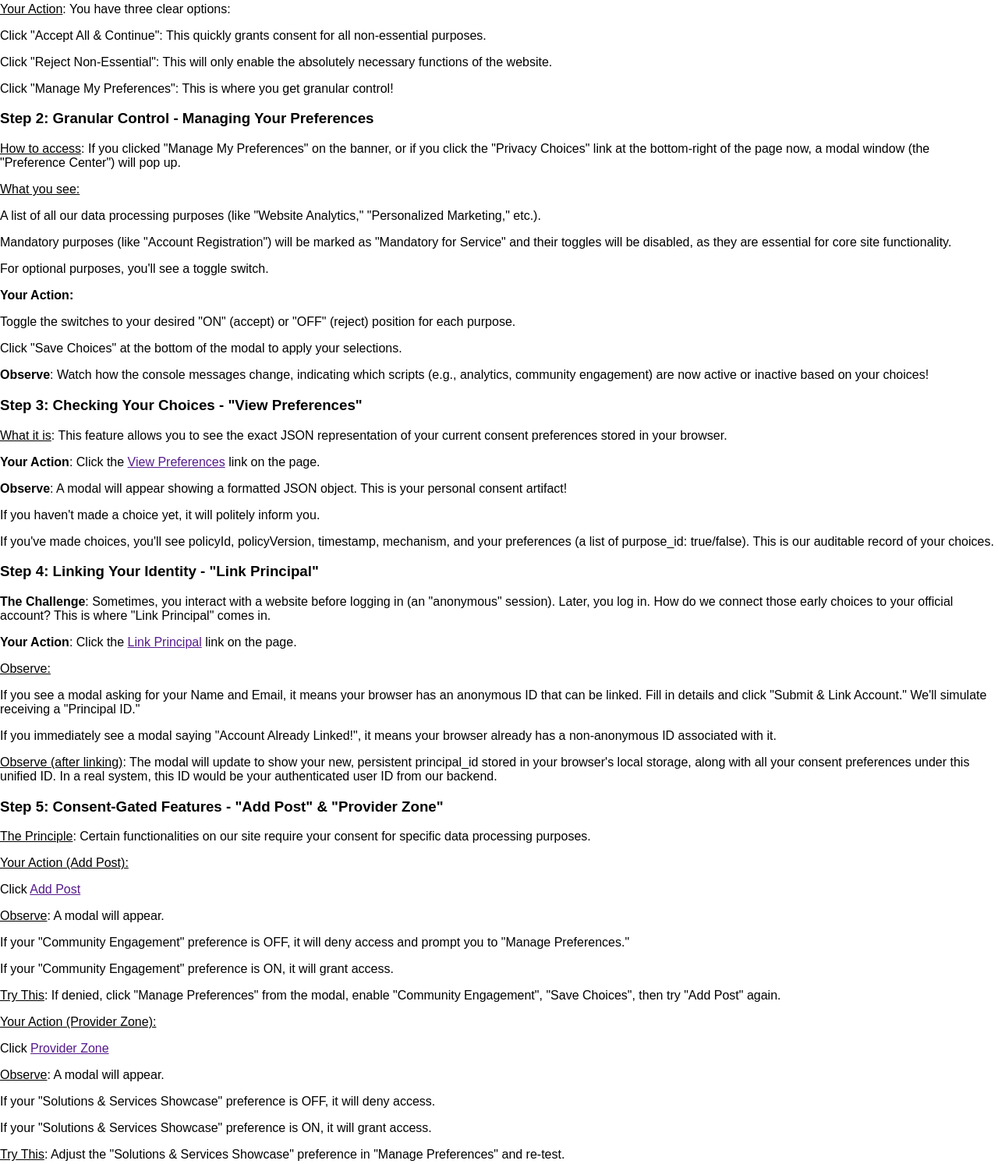
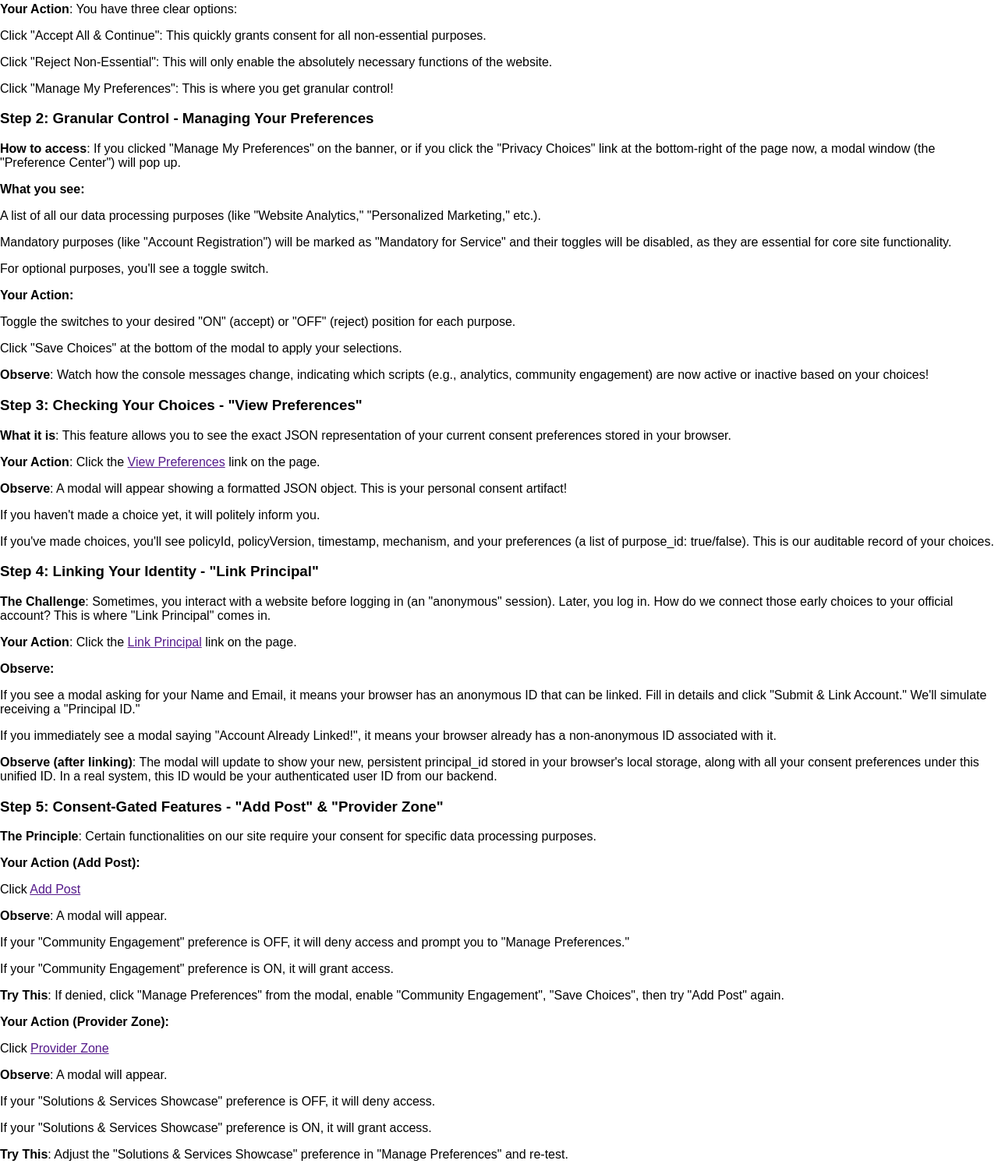
Before and after one commit to tsi-cooperative/tsi-dpdp-cms, a plain HTML site: page sdk/js/index.html in a window 1280 px wide. Shown: the part 1115-2608 px from the top of the page at 78% size. Drawn offline with Linux system fonts and the light colour scheme; no server answers; files whose address does not match are found by name.

Commit message:
text change

```diff
--- a/sdk/js/index.html
+++ b/sdk/js/index.html
@@ -186,15 +186,15 @@
 
 <h3>We Collect Data For These Core Purposes</h3>
 
-<p><u>Account Registration & Management</u>: To create and manage your business or professional account, enable login, and provide access to exclusive content and services on the TSI Coop website. This data is essential for you to have an account with us.</p>
+<p><strong>Account Registration & Management</strong>: To create and manage your business or professional account, enable login, and provide access to exclusive content and services on the TSI Coop website. This data is essential for you to have an account with us.</p>
 
-<p><u>Website Analytics & Performance</u>: To understand how visitors use our website, which pages are most popular, and identify areas for improvement. This helps us enhance your browse experience and site performance.</p>
+<p><strong>Website Analytics & Performance</strong>: To understand how visitors use our website, which pages are most popular, and identify areas for improvement. This helps us enhance your browse experience and site performance.</p>
 
-<p><u>Community Engagement</u>: Your community interactions such as technical posts, meetings/webinars invite, enquiries, RFPs, testimonials, support requests and grievances. This helps us offer stakeholder collaboration in the MSME tech ecosystem.</p>
+<p><strong>Community Engagement</strong>: Your community interactions such as technical posts, meetings/webinars invite, enquiries, RFPs, testimonials, support requests and grievances. This helps us offer stakeholder collaboration in the MSME tech ecosystem.</p>
 
-<p><u>Solutions & Services Showcase</u>: Solutions and Services that will help the MSMEs & Professionals to discover and benefit. This will help us expand the reach of local providers.</p>
+<p><strong>Solutions & Services Showcase</strong>: Solutions and Services that will help the MSMEs & Professionals to discover and benefit. This will help us expand the reach of local providers.</p>
 
-<p><u>Maturity Assessments</u>: Digital Maturity Assessments of businesses and Capability Maturity Assessment of local providers. This helps us offer Ratings & advise on areas of improvement. </p>
+<p><strong>Maturity Assessments</strong>: Digital Maturity Assessments of businesses and Capability Maturity Assessment of local providers. This helps us offer Ratings & advise on areas of improvement. </p>
 
 <h3>The Data Fields Involved Include</h3>
 
@@ -215,7 +215,7 @@
 
 <p>What you see: When you first visit the site (or if your consent has expired), a Consent Banner will appear at the bottom of your screen (see below). This is our way of giving you clear notice as soon as you arrive.</p>
 
-<p><u>Your Action</u>: You have three clear options:</p>
+<p><strong>Your Action</strong>: You have three clear options:</p>
 
 <p>Click "Accept All & Continue": This quickly grants consent for all non-essential purposes.</p>
 
@@ -225,9 +225,9 @@
 
 <h3>Step 2: Granular Control - Managing Your Preferences</h3>
 
-<p><u>How to access</u>: If you clicked "Manage My Preferences" on the banner, or if you click the "Privacy Choices" link at the bottom-right of the page now, a modal window (the "Preference Center") will pop up.</p>
+<p><strong>How to access</strong>: If you clicked "Manage My Preferences" on the banner, or if you click the "Privacy Choices" link at the bottom-right of the page now, a modal window (the "Preference Center") will pop up.</p>
 
-<p><u>What you see:</u></p>
+<p><strong>What you see:</strong></p>
 
 <p>A list of all our data processing purposes (like "Website Analytics," "Personalized Marketing," etc.).</p>
 
@@ -245,7 +245,7 @@
 
 <h3>Step 3: Checking Your Choices - "View Preferences"</h3>
 
-<p><u>What it is</u>: This feature allows you to see the exact JSON representation of your current consent preferences stored in your browser.</p>
+<p><strong>What it is</strong>: This feature allows you to see the exact JSON representation of your current consent preferences stored in your browser.</p>
 
 <div id="view-preferences"><strong>Your Action</strong>: Click the <a href="">View Preferences</a> link on the page.</div>
 
@@ -261,41 +261,41 @@
 
 <div id="link-principal"><strong>Your Action</strong>: Click the <a href="">Link Principal</a> link on the page.</div>
 
-<p><u>Observe:</u></p>
+<p><strong>Observe:</strong></p>
 
 <p>If you see a modal asking for your Name and Email, it means your browser has an anonymous ID that can be linked. Fill in details and click "Submit & Link Account." We'll simulate receiving a "Principal ID."</p>
 
 <p>If you immediately see a modal saying "Account Already Linked!", it means your browser already has a non-anonymous ID associated with it.</p>
 
-<p><u>Observe (after linking)</u>: The modal will update to show your new, persistent principal_id stored in your browser's local storage, along with all your consent preferences under this unified ID. In a real system, this ID would be your authenticated user ID from our backend.</p>
+<p><strong>Observe (after linking)</strong>: The modal will update to show your new, persistent principal_id stored in your browser's local storage, along with all your consent preferences under this unified ID. In a real system, this ID would be your authenticated user ID from our backend.</p>
 
 <h3>Step 5: Consent-Gated Features - "Add Post" & "Provider Zone"</h3>
 
-<p><u>The Principle</u>: Certain functionalities on our site require your consent for specific data processing purposes.</p>
+<p><strong>The Principle</strong>: Certain functionalities on our site require your consent for specific data processing purposes.</p>
 
-<p><u>Your Action (Add Post):</u></p>
+<p><strong>Your Action (Add Post):</strong></p>
 
 <div id="validate-add-post">Click <a href="">Add Post</a></div>
 
-<p><u>Observe</u>: A modal will appear.</p>
+<p><strong>Observe</strong>: A modal will appear.</p>
 
 <p>If your "Community Engagement" preference is OFF, it will deny access and prompt you to "Manage Preferences."</p>
 
 <p>If your "Community Engagement" preference is ON, it will grant access.</p>
 
-<p><u>Try This</u>: If denied, click "Manage Preferences" from the modal, enable "Community Engagement", "Save Choices", then try "Add Post" again.
+<p><strong>Try This</strong>: If denied, click "Manage Preferences" from the modal, enable "Community Engagement", "Save Choices", then try "Add Post" again.
 
-<p><u>Your Action (Provider Zone):</u></p>
+<p><strong>Your Action (Provider Zone):</strong></p>
 
 <div id="validate-provider-zone">Click <a href="">Provider Zone</a></div>
 
-<p><u>Observe</u>: A modal will appear.</p>
+<p><strong>Observe</strong>: A modal will appear.</p>
 
 <p>If your "Solutions & Services Showcase" preference is OFF, it will deny access.</p>
 
 <p>If your "Solutions & Services Showcase" preference is ON, it will grant access.</p>
 
-<p><u>Try This</u>: Adjust the "Solutions & Services Showcase" preference in "Manage Preferences" and re-test.</p>
+<p><strong>Try This</strong>: Adjust the "Solutions & Services Showcase" preference in "Manage Preferences" and re-test.</p>
 
 <h3>Conclusion: Trust, Transparency, and Control</h3>
 <p>This tour demonstrates how TSI Cooperative Foundation empowers you to manage your privacy. Our system not only complies with the DPDP Act but strives to give you full transparency and control over your personal data. We are continuously working to make your experience secure, seamless, and trustworthy.</p>
```
